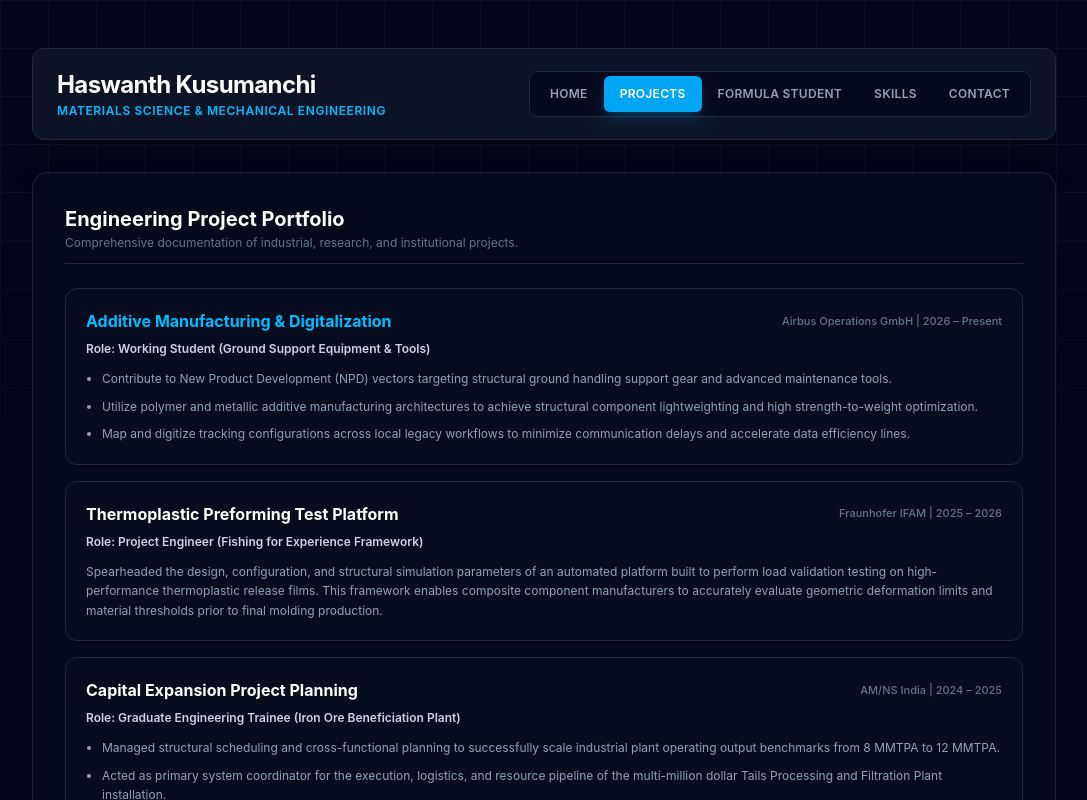
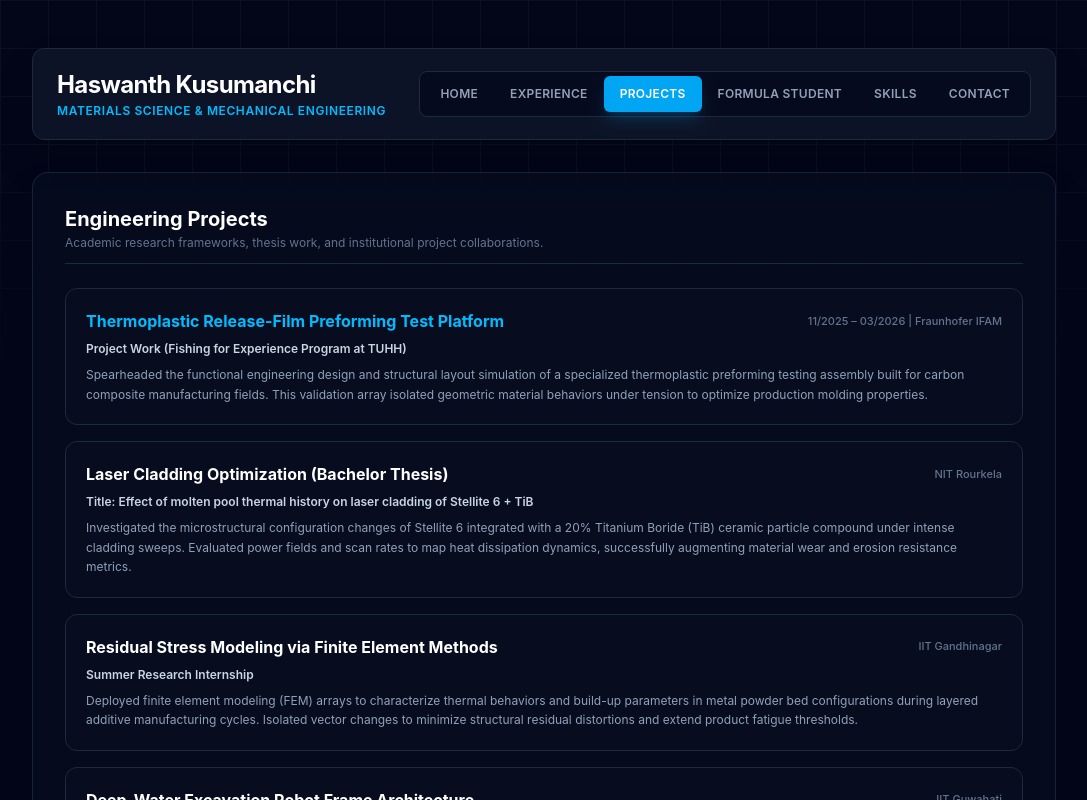
Before and after one commit to kusumanchihaswanth/personal-portfolio, a Next.js app: page / in a window 1280 px wide. Both pictures are taken after a click on the button "PROJECTS". Shown: the top 800 px of the page, without its empty margins (96-1183 px from the left). Built offline with nearby package versions, Linux system fonts and the light colour scheme.

Commit message:
Update page.tsx

```diff
--- a/app/page.tsx
+++ b/app/page.tsx
@@ -3,7 +3,7 @@
 import React, { useState } from 'react'
 
 export default function Page() {
-  const [activeTab, setActiveTab] = useState<'home' | 'projects' | 'formula' | 'skills' | 'contact'>('home')
+  const [activeTab, setActiveTab] = useState<'home' | 'experience' | 'projects' | 'formula' | 'skills' | 'contact'>('home')
 
   return (
     <div className="min-h-screen w-full bg-slate-950 text-slate-100 font-sans antialiased p-4 md:p-8 lg:p-12 relative flex flex-col justify-between selection:bg-sky-500 selection:text-white">
@@ -23,9 +23,9 @@ export default function Page() {
             </p>
           </div>
 
-          {/* PROFESSIONAL NAVIGATION */}
+          {/* PROFESSIONAL NAVIGATION WITH 6 DISTINCT TABS */}
           <nav className="flex flex-wrap p-1 bg-slate-950/60 rounded-lg border border-slate-800 text-xs">
-            {(['home', 'projects', 'formula', 'skills', 'contact'] as const).map((tab) => (
+            {(['home', 'experience', 'projects', 'formula', 'skills', 'contact'] as const).map((tab) => (
               <button
                 key={tab}
                 onClick={() => setActiveTab(tab)}
@@ -93,92 +93,109 @@ export default function Page() {
             </div>
           )}
 
-          {/* SECTION 2: PROJECTS */}
-          {activeTab === 'projects' && (
+          {/* SECTION 2: EXPERIENCE (CORPORATE & INDUSTRIAL ENGAGEMENTS) */}
+          {activeTab === 'experience' && (
             <div className="space-y-6">
               <div className="border-b border-slate-800 pb-3">
-                <h2 className="text-xl font-bold text-white">Engineering Project Portfolio</h2>
-                <p className="text-xs text-slate-500 mt-0.5">Comprehensive documentation of industrial, research, and institutional projects.</p>
+                <h2 className="text-xl font-bold text-white">Professional Experience</h2>
+                <p className="text-xs text-slate-500 mt-0.5">Corporate roles, engineering internships, and industrial training tenures.</p>
               </div>
 
               <div className="space-y-4">
                 {/* AIRBUS */}
                 <div className="p-5 border border-slate-800 bg-slate-900/20 rounded-xl">
                   <div className="flex flex-col sm:flex-row sm:items-center justify-between mb-2">
-                    <h3 className="text-base font-bold text-sky-400">Additive Manufacturing & Digitalization</h3>
-                    <span className="text-[11px] font-medium text-slate-500">Airbus Operations GmbH | 2026 – Present</span>
+                    <h3 className="text-base font-bold text-sky-400">Airbus Operations GmbH</h3>
+                    <span className="text-[11px] font-medium text-slate-500">05/2026 – Present | Hamburg, Germany</span>
                   </div>
-                  <p className="text-xs text-slate-300 mb-3 font-semibold">Role: Working Student (Ground Support Equipment & Tools)</p>
+                  <p className="text-xs text-slate-300 mb-3 font-semibold">Working Student — Additive Manufacturing & Digitalization</p>
                   <ul className="text-xs text-slate-400 space-y-2 list-disc pl-4 leading-relaxed">
-                    <li>Contribute to New Product Development (NPD) vectors targeting structural ground handling support gear and advanced maintenance tools.</li>
-                    <li>Utilize polymer and metallic additive manufacturing architectures to achieve structural component lightweighting and high strength-to-weight optimization.</li>
-                    <li>Map and digitize tracking configurations across local legacy workflows to minimize communication delays and accelerate data efficiency lines.</li>
+                    <li>Support new product development (NPD) initiatives for advanced maintenance tools and Ground Support Equipment (GSE).</li>
+                    <li>Apply additive manufacturing methodologies to design, iterate, and optimize components for weight reduction and functionality.</li>
+                    <li>Assist in driving the digitalization of tooling workflows to streamline engineering data and improve operational efficiency.</li>
+                    <li>Collaborate with cross-functional teams to integrate modern manufacturing techniques into legacy aerospace tooling processes.</li>
                   </ul>
-                </div>
-
-                {/* FRAUNHOFER */}
-                <div className="p-5 border border-slate-800 bg-slate-900/20 rounded-xl">
-                  <div className="flex flex-col sm:flex-row sm:items-center justify-between mb-2">
-                    <h3 className="text-base font-bold text-white">Thermoplastic Preforming Test Platform</h3>
-                    <span className="text-[11px] font-medium text-slate-500">Fraunhofer IFAM | 2025 – 2026</span>
-                  </div>
-                  <p className="text-xs text-slate-300 mb-3 font-semibold">Role: Project Engineer (Fishing for Experience Framework)</p>
-                  <p className="text-xs text-slate-400 leading-relaxed">
-                    Spearheaded the design, configuration, and structural simulation parameters of an automated platform built to perform load validation testing on high-performance thermoplastic release films. This framework enables composite component manufacturers to accurately evaluate geometric deformation limits and material thresholds prior to final molding production.
-                  </p>
                 </div>
 
                 {/* AMNS */}
                 <div className="p-5 border border-slate-800 bg-slate-900/20 rounded-xl">
                   <div className="flex flex-col sm:flex-row sm:items-center justify-between mb-2">
-                    <h3 className="text-base font-bold text-white">Capital Expansion Project Planning</h3>
-                    <span className="text-[11px] font-medium text-slate-500">AM/NS India | 2024 – 2025</span>
+                    <h3 className="text-base font-bold text-white">ArcelorMittal Nippon Steel India</h3>
+                    <span className="text-[11px] font-medium text-slate-500">07/2024 – 08/2025 | Kirandul, India</span>
                   </div>
-                  <p className="text-xs text-slate-300 mb-3 font-semibold">Role: Graduate Engineering Trainee (Iron Ore Beneficiation Plant)</p>
+                  <p className="text-xs text-slate-300 mb-3 font-semibold">Graduate Engineering Trainee — Project Planning</p>
                   <ul className="text-xs text-slate-400 space-y-2 list-disc pl-4 leading-relaxed">
-                    <li>Managed structural scheduling and cross-functional planning to successfully scale industrial plant operating output benchmarks from 8 MMTPA to 12 MMTPA.</li>
-                    <li>Acted as primary system coordinator for the execution, logistics, and resource pipeline of the multi-million dollar Tails Processing and Filtration Plant installation.</li>
-                    <li>Supervised equipment scheduling, critical path tracking, and inventory data integration by leveraging advanced SAP Materials Management modules.</li>
+                    <li>Planned and coordinated major capital expansion projects to boost the plant's capacity from 8 MMTPA to 12 MMTPA.</li>
+                    <li>Worked as the project planner for the Iron Ore Tails Processing and Filtration Plant project, ensuring timely resource allocation and scheduling.</li>
+                    <li>Managed project workflows and documentation using proficiency in SAP (MM module) for accurate tracking and control.</li>
+                    <li>Developed comprehensive reports, schedules, and presentations using Microsoft Project to streamline communication and monitor progress.</li>
                   </ul>
+                </div>
+              </div>
+            </div>
+          )}
+
+          {/* SECTION 3: PROJECTS (RESEARCH & COLLABORATIVE DEVELOPMENTS) */}
+          {activeTab === 'projects' && (
+            <div className="space-y-6">
+              <div className="border-b border-slate-800 pb-3">
+                <h2 className="text-xl font-bold text-white">Engineering Projects</h2>
+                <p className="text-xs text-slate-500 mt-0.5">Academic research frameworks, thesis work, and institutional project collaborations.</p>
+              </div>
+
+              <div className="space-y-4">
+                {/* FRAUNHOFER */}
+                <div className="p-5 border border-slate-800 bg-slate-900/20 rounded-xl">
+                  <div className="flex flex-col sm:flex-row sm:items-center justify-between mb-2">
+                    <h3 className="text-base font-bold text-sky-400">Thermoplastic Release-Film Preforming Test Platform</h3>
+                    <span className="text-[11px] font-medium text-slate-500">11/2025 – 03/2026 | Fraunhofer IFAM</span>
+                  </div>
+                  <p className="text-xs text-slate-300 mb-2 font-semibold">Project Work (Fishing for Experience Program at TUHH)</p>
+                  <p className="text-xs text-slate-400 leading-relaxed">
+                    Spearheaded the functional engineering design and structural layout simulation of a specialized thermoplastic preforming testing assembly built for carbon composite manufacturing fields. This validation array isolated geometric material behaviors under tension to optimize production molding properties.
+                  </p>
                 </div>
 
                 {/* BACHELOR THESIS */}
                 <div className="p-5 border border-slate-800 bg-slate-900/20 rounded-xl">
                   <div className="flex flex-col sm:flex-row sm:items-center justify-between mb-2">
-                    <h3 className="text-base font-bold text-white">Laser Cladding Molten Pool Thermal History Analysis</h3>
-                    <span className="text-[11px] font-medium text-slate-500">Bachelor Thesis | NIT Rourkela</span>
+                    <h3 className="text-base font-bold text-white">Laser Cladding Optimization (Bachelor Thesis)</h3>
+                    <span className="text-[11px] font-medium text-slate-500">NIT Rourkela</span>
                   </div>
+                  <p className="text-xs text-slate-300 mb-2 font-semibold">Title: Effect of molten pool thermal history on laser cladding of Stellite 6 + TiB</p>
                   <p className="text-xs text-slate-400 leading-relaxed">
-                    Investigated the microstructural evolution of Stellite 6 reinforced with 20% Titanium Boride (TiB) ceramic particles during advanced laser cladding operations. Modeled how changes in laser output energy and scanning speed vectors shift local thermal pooling histories, successfully enhancing total abrasive wear resistance and coating life parameters in extreme operational conditions.
+                    Investigated the microstructural configuration changes of Stellite 6 integrated with a 20% Titanium Boride (TiB) ceramic particle compound under intense cladding sweeps. Evaluated power fields and scan rates to map heat dissipation dynamics, successfully augmenting material wear and erosion resistance metrics.
                   </p>
                 </div>
 
                 {/* IIT GANDHINAGAR */}
                 <div className="p-5 border border-slate-800 bg-slate-900/20 rounded-xl">
                   <div className="flex flex-col sm:flex-row sm:items-center justify-between mb-2">
-                    <h3 className="text-base font-bold text-white">Finite Element Modeling of Additive Manufacturing Residual Stresses</h3>
-                    <span className="text-[11px] font-medium text-slate-500">IIT Gandhinagar | Research Internship</span>
+                    <h3 className="text-base font-bold text-white">Residual Stress Modeling via Finite Element Methods</h3>
+                    <span className="text-[11px] font-medium text-slate-500">IIT Gandhinagar</span>
                   </div>
+                  <p className="text-xs text-slate-300 mb-2 font-semibold">Summer Research Internship</p>
                   <p className="text-xs text-slate-400 leading-relaxed">
-                    Utilized high-fidelity finite element modeling (FEM) code blocks to simulate layer-by-layer metal deposition mechanics. Isolated how varying operational process fields alter cooling vectors, yielding critical insights used to minimize microstructural residual stress formation and enhance material fatigue life.
+                    Deployed finite element modeling (FEM) arrays to characterize thermal behaviors and build-up parameters in metal powder bed configurations during layered additive manufacturing cycles. Isolated vector changes to minimize structural residual distortions and extend product fatigue thresholds.
                   </p>
                 </div>
 
                 {/* UNDERWATER ROBOTICS */}
                 <div className="p-5 border border-slate-800 bg-slate-900/20 rounded-xl">
                   <div className="flex flex-col sm:flex-row sm:items-center justify-between mb-2">
-                    <h3 className="text-base font-bold text-white">Remote Sensing & Structural Synthesis in Deep-Water Robotics</h3>
-                    <span className="text-[11px] font-medium text-slate-500">IIT Guwahati | Research Project</span>
+                    <h3 className="text-base font-bold text-white">Deep-Water Excavation Robot Frame Architecture</h3>
+                    <span className="text-[11px] font-medium text-slate-500">IIT Guwahati</span>
                   </div>
+                  <p className="text-xs text-slate-300 mb-2 font-semibold">Research Collaboration Project</p>
                   <p className="text-xs text-slate-400 leading-relaxed">
-                    Designed and structurally engineered a robust, pressure-resistant framework for an underwater robotic vehicle built for deep-water excavations. Formulated exact thruster placement matrices and spatial alignment maps to preserve flawless hydrodynamic stability and full movement control under severe underwater loads.
+                    Constructed a highly rigid, pressure-stable structural chassis framework targeted for subsea exploration robotic vehicles. Designed strategic thruster coordinate alignments to guarantee optimal stability and drag mitigation under complex fluid dynamics loads.
                   </p>
                 </div>
               </div>
             </div>
           )}
 
-          {/* SECTION 3: FORMULA STUDENT */}
+          {/* SECTION 4: FORMULA STUDENT */}
           {activeTab === 'formula' && (
             <div className="space-y-6">
               <div className="border-b border-slate-800 pb-3">
@@ -191,33 +208,32 @@ export default function Page() {
                 <div className="border border-slate-800 bg-slate-900/20 p-5 rounded-xl">
                   <div className="flex flex-col sm:flex-row sm:items-center justify-between mb-2">
                     <h3 className="text-base font-bold text-sky-400">e-gnition Hamburg e.V. (TUHH)</h3>
-                    <span className="text-[11px] font-medium text-slate-500">09/2025 – Present</span>
+                    <span className="text-[11px] font-medium text-slate-500">09/2025 – Present | Hamburg, Germany</span>
                   </div>
-                  <p className="text-xs text-slate-300 mb-2 font-semibold">Core Department: Chassis & Cockpit Design</p>
+                  <p className="text-xs text-slate-300 mb-2 font-semibold">Chassis Department Member</p>
                   <p className="text-xs text-slate-400 leading-relaxed">
-                    Active team member engaged in the engineering design cycle of the next-generation egn-26 fully electric formula race car. Responsibilities center on cockpit interior layout generation, balancing driver safety rules, optimizing driver cell ergonomics, and engineering custom high-strength composite seat geometry configurations.
+                    Contributing to the structural design and engineering optimization of the next-generation egn-26 fully electric formula car line. Actively handling cockpit component envelopes, safety packaging rules, cell layout spaces, and lightweight custom seat ergonomics.
                   </p>
                 </div>
 
                 {/* TEAM ROAD RUNNER */}
                 <div className="border border-slate-800 bg-slate-900/20 p-5 rounded-xl">
                   <div className="flex flex-col sm:flex-row sm:items-center justify-between mb-2">
-                    <h3 className="text-base font-bold text-white">Team Road Runner Electric (NIT Rourkela)</h3>
-                    <span className="text-[11px] font-medium text-slate-500">08/2021 – 05/2024</span>
+                    <h3 className="text-base font-bold text-white">Team Road Runner Electric (Formula SAE)</h3>
+                    <span className="text-[11px] font-medium text-slate-500">08/2021 – 05/2024 | NIT Rourkela</span>
                   </div>
-                  <p className="text-xs text-slate-300 mb-2 font-semibold">Leadership Position: Chassis and Manufacturing Lead</p>
+                  <p className="text-xs text-slate-300 mb-2 font-semibold">Chassis and Manufacturing Lead</p>
                   <ul className="text-xs text-slate-400 space-y-2 list-disc pl-4 leading-relaxed">
-                    <li>Led a multi-disciplinary automotive engineering division to design, simulate, and physically manufacture a lightweight Formula Student electric race vehicle.</li>
-                    <li>Executed detailed 3D surface and structural modeling using CATIA V5 and SolidWorks platforms to maximize structural integrity.</li>
-                    <li>Conducted extensive Finite Element Analysis (FEA) to simulate rigorous crash impacts and calculate torsional stiffness requirements to achieve mass optimization.</li>
-                    <li>Supervised material characterization matrices and final physical assembly tolerances to ensure exact compliance with international Technical Management Inspection (TMI) rulebooks.</li>
+                    <li>Led the structural deployment of an electric racing chassis, running complete material validations and 3D surfacing files in CATIA V5 and SolidWorks.</li>
+                    <li>Conducted detailed Finite Element Analysis (FEA) safety loops mapping structural torsional stiffness configurations and crash impact parameters.</li>
+                    <li>Supervised complete machine assembly loops to ensure physical fabrications matched digital parameters while satisfying Formula Student inspection profiles.</li>
                   </ul>
                 </div>
               </div>
             </div>
           )}
 
-          {/* SECTION 4: SKILLS */}
+          {/* SECTION 5: SKILLS */}
           {activeTab === 'skills' && (
             <div className="space-y-6">
               <div className="border-b border-slate-800 pb-3">
@@ -259,7 +275,7 @@ export default function Page() {
             </div>
           )}
 
-          {/* SECTION 5: CONTACT */}
+          {/* SECTION 6: CONTACT */}
           {activeTab === 'contact' && (
             <div className="space-y-6">
               <div className="border-b border-slate-800 pb-3">
```
